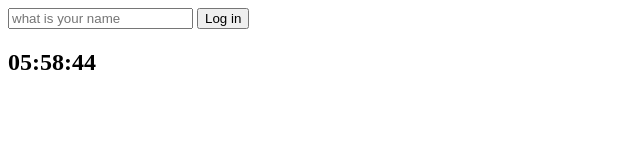
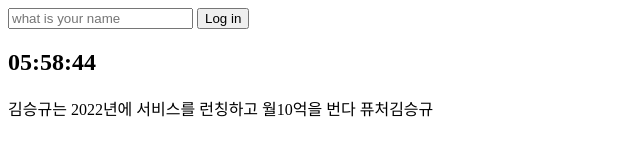
Before and after one commit to kimsk920825/chrome_backgroud_relase_v, a plain HTML site: page index.html in a window 1280 px wide. Shown: the whole page, without its empty margins (0-640 px from the left). Drawn offline with Linux system fonts and the light colour scheme.

Commit message:
random quote added

```diff
--- a/index.html
+++ b/index.html
@@ -15,9 +15,20 @@
             />
             <input type="submit" value="Log in"/>
         </form>
+
         <h2 id="clock">00:00</h2>
         <h1 id="greeting" class = "hidden"></h1>
+        <div id="quote">
+            <span></span>
+            <span></span>
+        </div>
+
+
+
+
+
         <script src="js/greetings.js"></script>
         <script src="js/clock.js"></script>
+        <script src="js/quotes.js"></script>
     </body>
 </html>
--- /dev/null
+++ b/js/quotes.js
@@ -0,0 +1,57 @@
+const quotes = [
+  {
+    quote: "The way to get started is to quit talking and begin doing.",
+    author: "Walt Disney",
+  },
+  {
+    quote:
+      "The greatest glory in living lies not in never falling, but in rising every time we fall",
+    author: "Nelson Mandela",
+  },
+  {
+    quote:
+      "Your time is limited, so don't waste it living someone else's life. Don't be trapped by dogma – which is living with the results of other people's thinking.",
+    author: "Steve Jobs",
+  },
+  {
+    quote:
+      "Success is not final, failure is not fatal: it is the courage to continue that counts.",
+    author: "김승규",
+  },
+  {
+    quote:
+      "If life were predictable it would cease to be life, and be without flavor. ",
+    author: "Eleanor Roosevelt",
+  },
+  {
+    quote:
+      "A lie gets halfway around the world before the truth has a chance to get its pants on.",
+    author: "김건",
+  },
+  {
+    quote:
+      "Success consists of going from failure to failure without loss of enthusiasm.",
+    author: "김강",
+  },
+  {
+    quote:
+      "Courage is what it takes to stand up and speak; courage is also what it takes to sit down and listen.",
+    author: "대니배",
+  },
+  {
+    quote:
+      "All the great things are simple, and many can be expressed in a single word: freedom, justice, honor, duty, mercy, hope.",
+    author: "세종대왕",
+  },
+  {
+    quote: "김승규는 2022년에 서비스를 런칭하고 월10억을 번다",
+    author: "퓨처김승규",
+  },
+];
+const quote = document.querySelector("div#quote span:first-child");
+const author = document.querySelector("div#quote span:last-child");
+
+const todayQuotes = quotes[Math.floor(Math.random() * quotes.length)];
+
+quote.innerText = todayQuotes.quote;
+author.innerText = todayQuotes.author;
```
